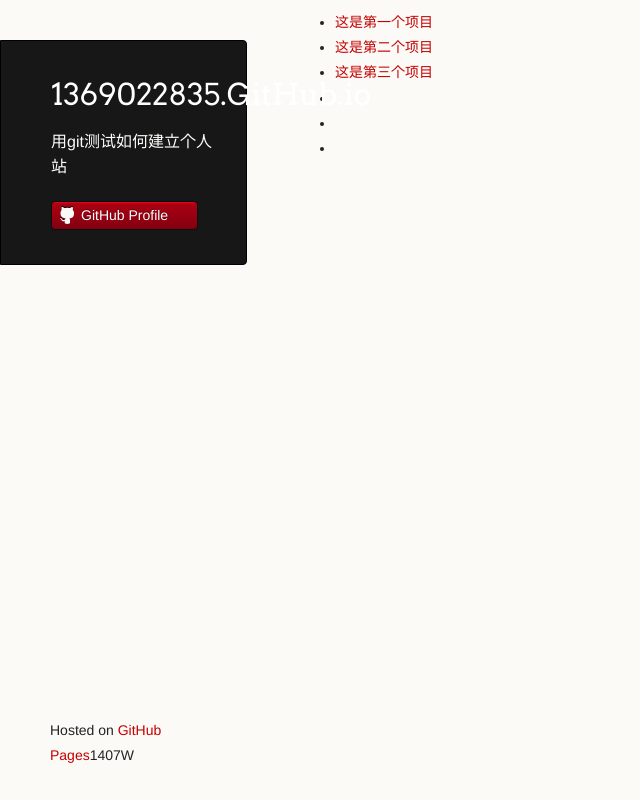
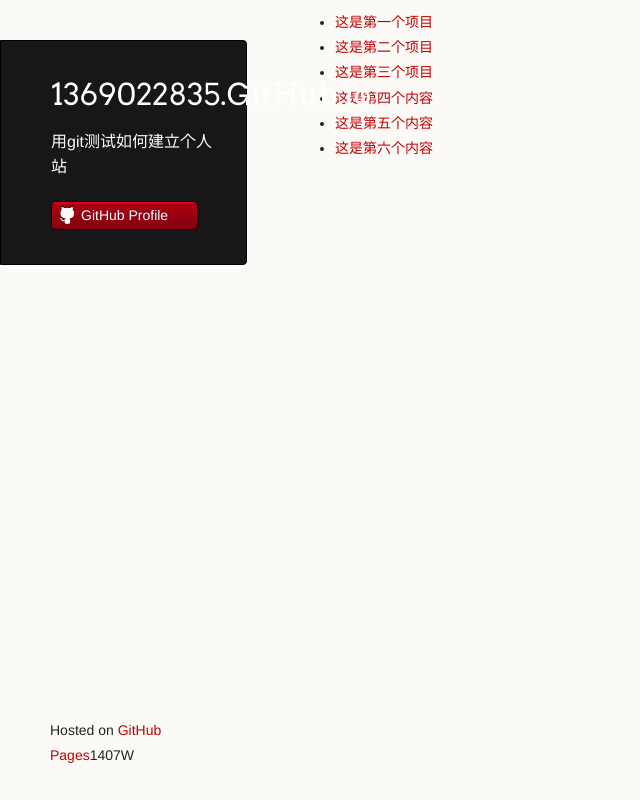
Before and after one commit to 1369022835/1369022835.github.io, a plain HTML site: page index.html in a window 1280 px wide. Shown: the whole page, without its empty margins (0-640 px from the left). Drawn offline with Linux system fonts and the light colour scheme.

Commit message:
add more content

```diff
--- a/index.html
+++ b/index.html
@@ -27,9 +27,9 @@
               <li><a href="a.html">这是第一个项目</a></li>
               <li><a href="b.html">这是第二个项目</a></li>
               <li><a href="c.html">这是第三个项目</a></li>
-              <li><a href=""></a></li>
-              <li><a href=""></a></li>
-              <li><a href=""></a></li>
+              <li><a href="d.html">这是第四个内容</a></li>
+              <li><a href="e.html">这是第五个内容</a></li>
+              <li><a href="f.html">这是第六个内容</a></li>
           </ul>
       </section>
       <footer>
```
Also changed, not shown: d.html (added, +1 -0 lines), e.html (added, +1 -0 lines), f.html (added, +1 -0 lines).
